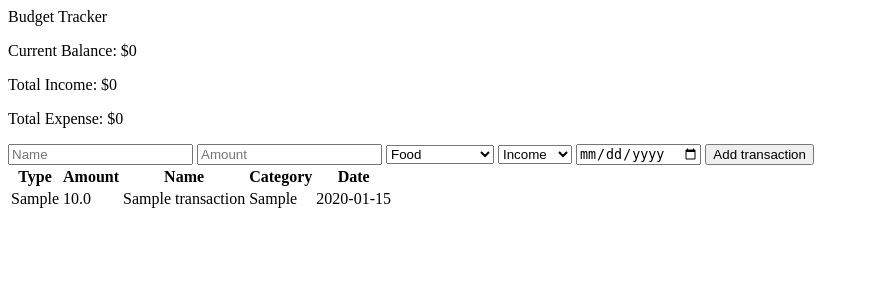
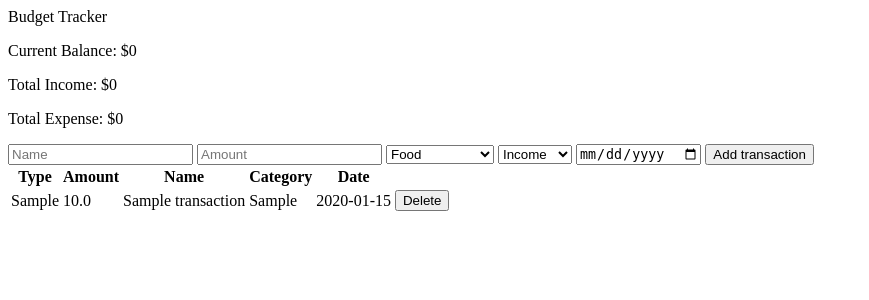
Before and after one commit to D0ct0rg/budget-tracker-flask, a Flask app: page / in a window 1280 px wide. Shown: the top 300 px of the page, without its empty margins (0-869 px from the left). Run offline with Flask 3, Linux system fonts and the light colour scheme; tables that the repository leaves empty hold one stand-in row (values such as "Sample post").

Commit message:
Implement deleting transaction

```diff
--- a/app.py
+++ b/app.py
@@ -42,5 +42,11 @@ def add():
     return redirect('/')
 
 
+@app.route('/delete/<int:transaction_id>', methods=['POST'])
+def delete(transaction_id):
+    delete_transaction(transaction_id)
+    return redirect('/')
+
+
 if __name__ == '__main__':
     app.run(debug=True)
--- a/templates/index.html
+++ b/templates/index.html
@@ -52,6 +52,11 @@
                 <td>{{ transaction[1] }}</td>
                 <td>{{ transaction[3] }}</td>
                 <td>{{ transaction[5] }}</td>
+                <td>
+                    <form action="/delete/{{ transaction[0] }}" method="POST">
+                        <button type="submit">Delete</button>
+                    </form>
+                </td>
             </tr>
             {% endfor %}
 
```
